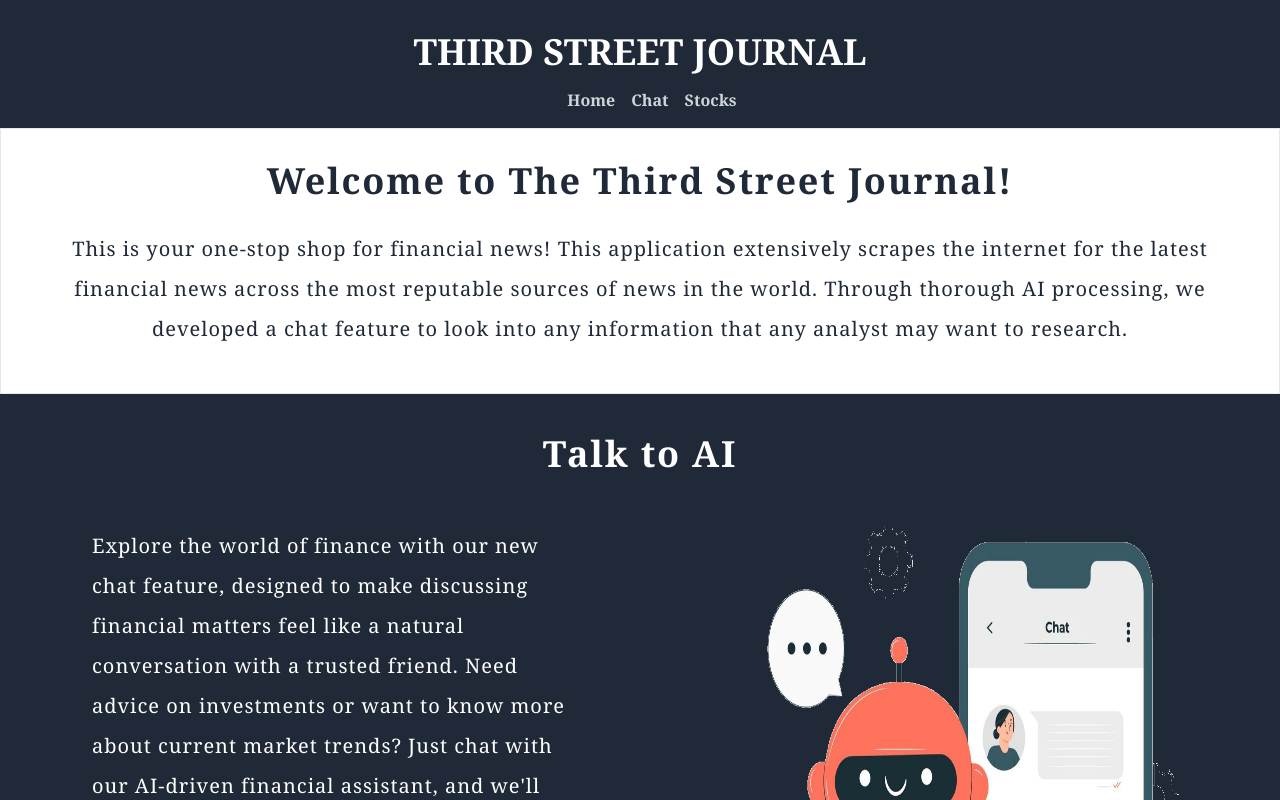
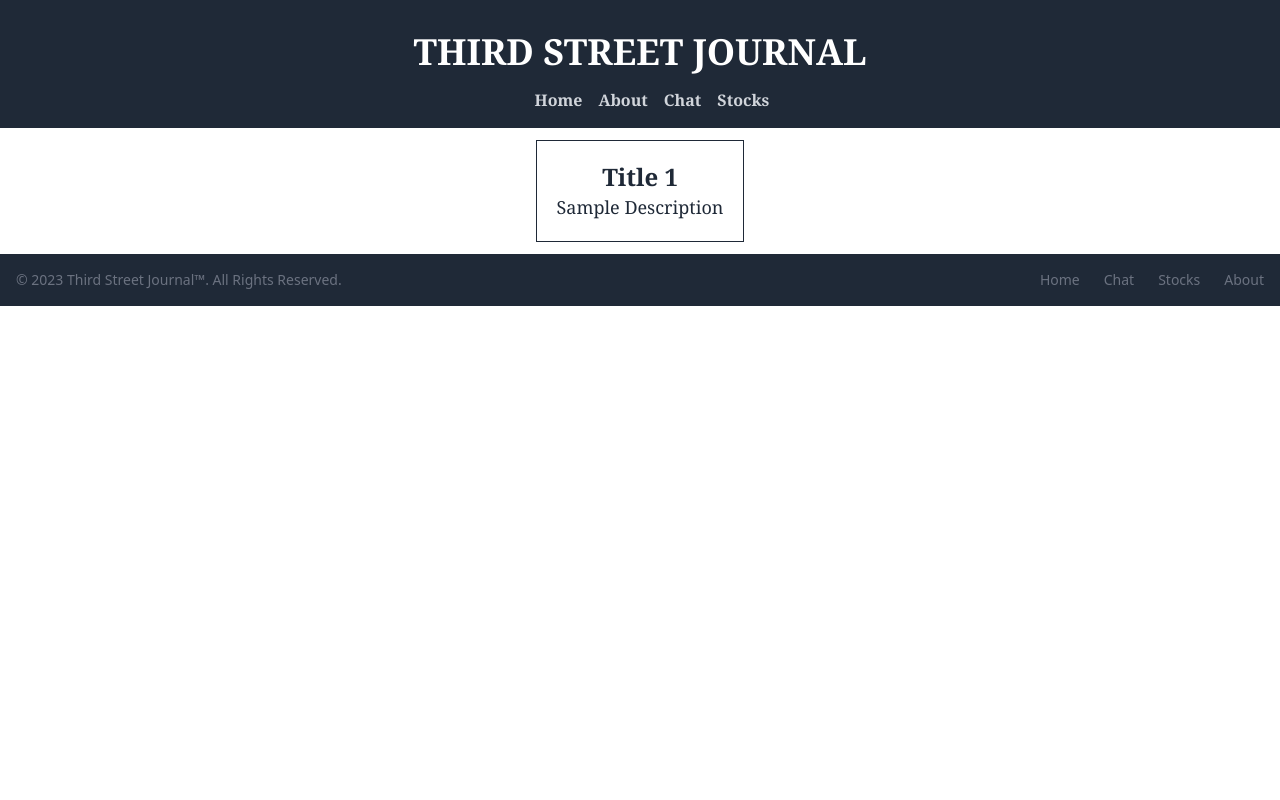
Before and after one commit to mmutyampeta/thirdstreetjournal, a Next.js app in the folder website/: page / in a window 1280 px wide. Shown: the top 800 px of the page. Built offline with nearby package versions, Linux system fonts and the light colour scheme.

Commit message:
News Tile

```diff
--- a/website/components/header.jsx
+++ b/website/components/header.jsx
@@ -65,6 +65,16 @@ const Header = ({ setSelectedPage }) => {
               >
                 Home
               </button>
+
+              <button
+                className="font-serif text-gray-300 font-bold hover:text-white"
+                onClick={() => {
+                  setSelectedPage("about");
+                }}
+              >
+                About
+              </button>
+
               <button
                 className="font-serif text-gray-300 font-bold hover:text-white"
                 onClick={() => setSelectedPage("chat")}
--- /dev/null
+++ b/website/components/newstile.jsx
@@ -0,0 +1,17 @@
+import React from "react";
+
+export default function NewsTile({ input }) {
+  return (
+    <>
+      <a
+        href={input.url}
+        className="container p-3 mx-auto flex items-center justify-center"
+      >
+        <button className="text-gray-800 p-5 border border-gray-800">
+          <h1 className="text-2xl font-bold font-serif">{input.title}</h1>
+          <p className="text-lg font-serif">{input.description}</p>
+        </button>
+      </a>
+    </>
+  );
+}
--- a/website/pages/_app.js
+++ b/website/pages/_app.js
@@ -1,19 +1,46 @@
 import "../styles/global.css";
 import React, { useState } from "react";
 import Header from "../components/header";
+import NewsTile from "../components/newstile";
 import Intro from "../components/intro";
 import Chatbot from "../components/chatbot";
 import TradingViewWidget from "../components/chart";
 import Footer from "../components/footer";
+
+const newsTiles = [
+  {
+    title: "Title 1",
+    description: "Sample Description",
+    url: "http://localhost:3000/",
+  },
+  {
+    title: "Title 2",
+    description: "Sample Description",
+    url: "http://localhost:3000/",
+  },
+  {
+    title: "Title 3",
+    description: "Sample Description",
+    url: "http://localhost:3000/",
+  },
+  {
+    title: "Title 4",
+    description: "Sample Description",
+    url: "http://localhost:3000/",
+  },
+];
 
 function MyApp() {
   const [selectedPage, setSelectedPage] = useState("home");
   return (
     <>
       <Header setSelectedPage={setSelectedPage} />
-      {selectedPage === "home" && <Intro setSelectedPage={setSelectedPage} />}
+
+      {selectedPage === "home" && <NewsTile input={newsTiles[0]} />}
+      {selectedPage === "about" && <Intro setSelectedPage={setSelectedPage} />}
       {selectedPage === "chat" && <Chatbot />}
       {selectedPage === "stocks" && <TradingViewWidget />}
+
       <div className="">
         <Footer setSelectedPage={setSelectedPage} />
       </div>
```
